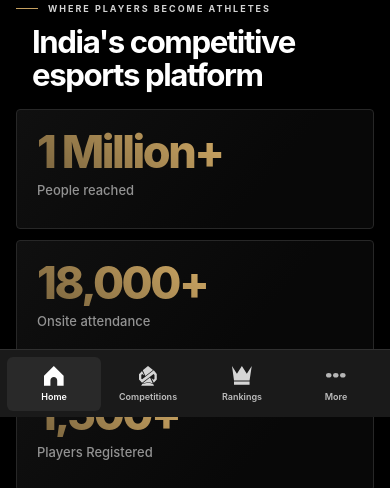
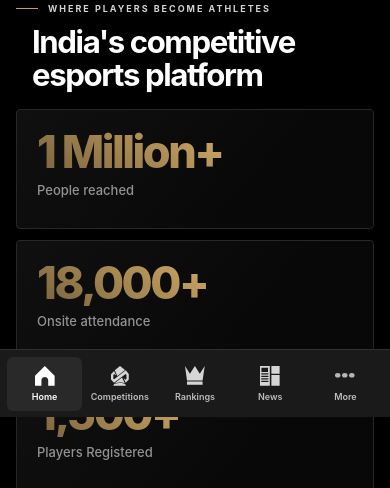
Before and after one commit to manaf-av/infinteproleague, a plain HTML site: page index.html in a window 390 px wide. Shown: the part 427-915 px from the top of the page. Drawn offline with Linux system fonts and the light colour scheme.

Commit message:
Nav bar fix

```diff
--- a/css/site-components.css
+++ b/css/site-components.css
@@ -74,9 +74,6 @@
 .more-option .icn-logo { width: 72px; height: 30px; filter: brightness(0) invert(1); }
 .more-option.mobile-register { background: #d52b2b; }
 .more-option.mobile-register:hover, .more-option.mobile-register:focus-visible { background: #f03a3a; }
-.side-nav[data-nav-variant="verify"] .more-option[data-nav-key="campus"],
-.side-nav[data-nav-variant="verify"] > .nav-link.register { display: none; }
-
 .site-footer { display: block; width: 100%; margin-top: 48px; border-top: 3px solid #c6a160; background: #181818; color: #fff; }
 .site-footer-inner { display: grid; grid-template-columns: 1.15fr 1.5fr 1fr .8fr; gap: 36px; width: min(1200px, 100%); margin: 0 auto; padding: 44px 32px; }
 .site-footer-logo img { display: block; width: 300px; max-width: 100%; max-height: 180px; margin-bottom: 16px; object-fit: contain; }
@@ -104,7 +101,7 @@
   }
   .brand, .side-nav > .nav-link.register { display: none; }
   .nav-links { flex: initial; width: min(100%, 520px); height: 100%; flex-direction: row; align-items: center; justify-content: space-around; gap: 0; }
-  .nav-links > a[data-nav-key="news"] { display: none; }
+  .nav-links > a.nav-link { flex: 1; width: auto; }
   .nav-link { width: 25%; min-height: 54px; gap: 5px; border-radius: 6px; font-size: 9px; letter-spacing: 0; }
   .nav-link img { width: 20px; height: 20px; }
   .more-menu { position: static; flex: 1; min-width: 0; width: auto; }
--- a/js/component-loader.js
+++ b/js/component-loader.js
@@ -15,17 +15,19 @@
 
   async function loadComponent(placeholder) {
     const componentName = placeholder.dataset.component;
-    const response = await fetch(new URL(`components/${componentName}.html`, siteRoot));
+    const response = await fetch(new URL(`components/${componentName}.html`, siteRoot), { cache: "no-cache" });
     if (!response.ok) throw new Error(`Unable to load ${componentName} component (${response.status})`);
     const template = document.createElement("template");
     template.innerHTML = await response.text();
     resolveComponentUrls(template.content);
 
-    const component = template.content.firstElementChild;
+    const component = componentName === "navbar"
+      ? template.content.querySelector("nav.side-nav")
+      : componentName === "footer"
+        ? template.content.querySelector("footer.site-footer")
+        : template.content.firstElementChild;
+    if (!component) throw new Error(`Unable to find root element for ${componentName} component`);
     if (componentName === "navbar") {
-      const variant = placeholder.dataset.navVariant;
-      if (variant) component.dataset.navVariant = variant;
-
       const pagePath = decodeURIComponent(window.location.pathname)
         .slice(siteRoot.pathname.length)
         .replace(/\/+$/, "");
```
Also changed, not shown: verify/index.html (+1 -1 lines).
